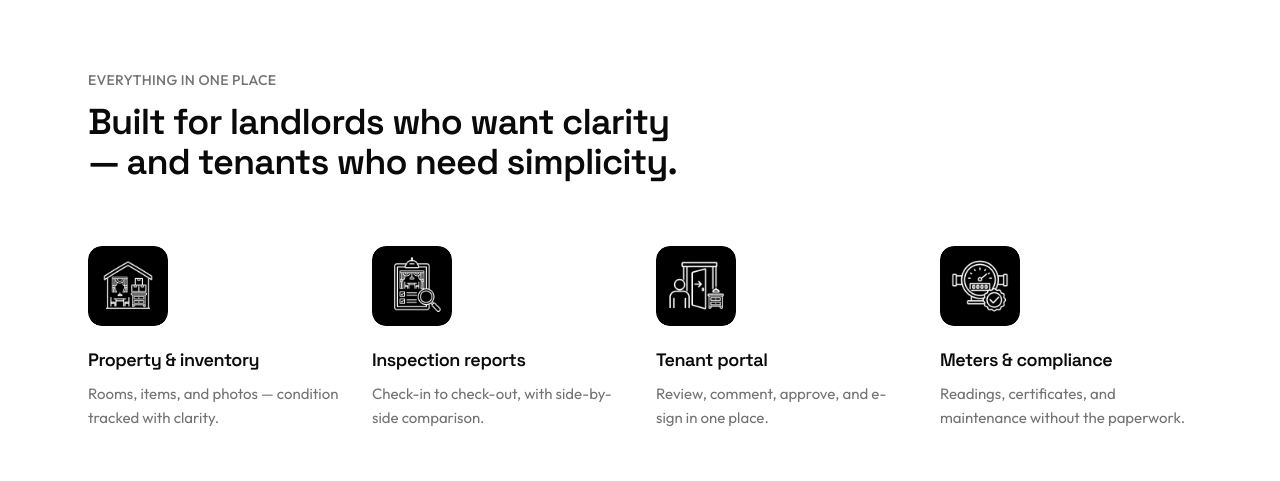
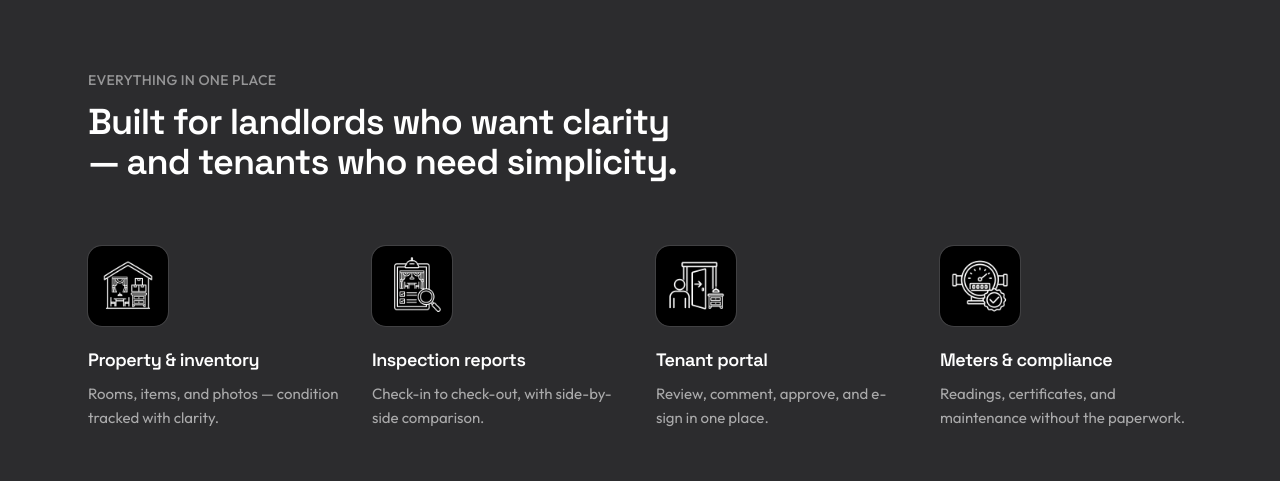
Before and after one commit to Samu77-B/RentalsLogic, a Next.js app: page / in a window 1280 px wide. Shown: the part 858-1339 px from the top of the page. Built offline with nearby package versions, Linux system fonts and the light colour scheme; no server answers.

Commit message:
Restyle features section to match dark grey marketing chrome.
Co-authored-by: Cursor <cursoragent@cursor.com>

```diff
--- a/src/components/marketing/home-landing.tsx
+++ b/src/components/marketing/home-landing.tsx
@@ -180,9 +180,9 @@ export function HomeLanding() {
         </div>
       </section>
 
-      <section className="border-b border-black/5 bg-white py-24 md:py-32">
+      <section className="border-b border-white/10 bg-[#2c2c2e] py-24 text-white md:py-32">
         <div className="mx-auto max-w-6xl px-6">
-          <p className="text-sm font-medium tracking-wide text-neutral-500 uppercase">
+          <p className="text-sm font-medium tracking-wide text-white/50 uppercase">
             Everything in one place
           </p>
           <h2 className="mt-3 max-w-2xl text-3xl font-semibold tracking-tight text-balance md:text-4xl">
@@ -198,7 +198,7 @@ export function HomeLanding() {
                 }`}
                 style={{ transitionDelay: `${150 + index * 80}ms` }}
               >
-                <div className="mb-5 size-20 overflow-hidden rounded-xl">
+                <div className="mb-5 size-20 overflow-hidden rounded-xl ring-1 ring-white/10">
                   <Image
                     src={feature.icon}
                     alt=""
@@ -208,7 +208,7 @@ export function HomeLanding() {
                   />
                 </div>
                 <h3 className="text-lg font-semibold tracking-tight">{feature.title}</h3>
-                <p className="mt-2 text-[15px] leading-relaxed text-neutral-500">
+                <p className="mt-2 text-[15px] leading-relaxed text-white/60">
                   {feature.desc}
                 </p>
               </div>
```
